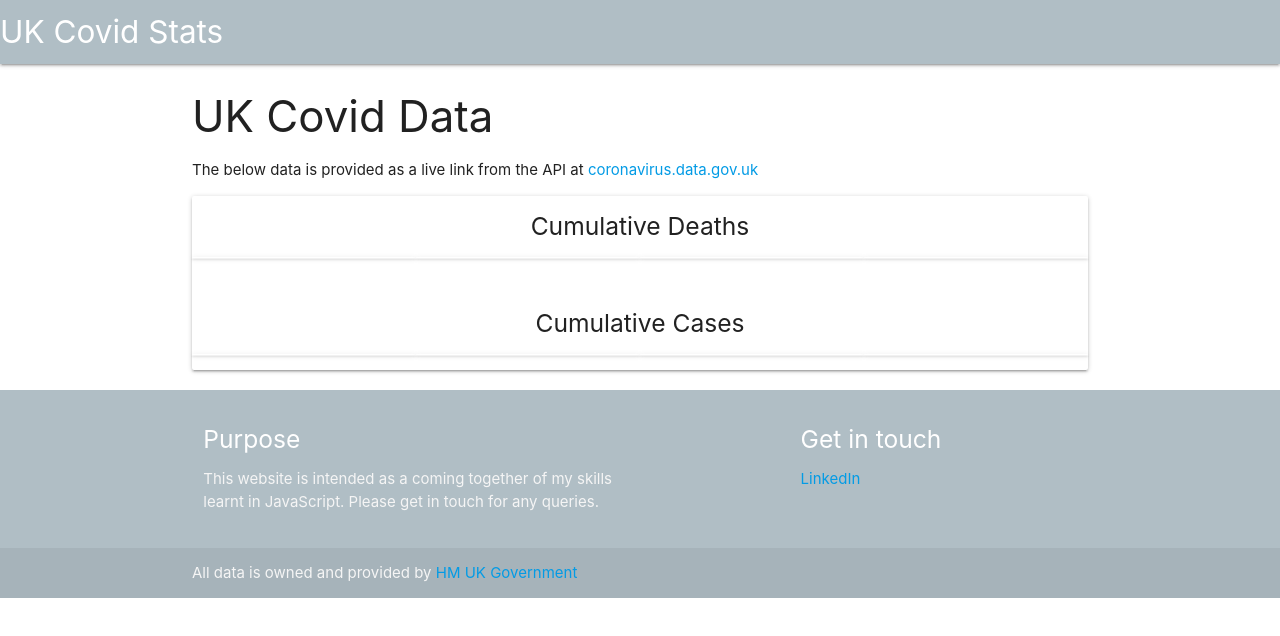
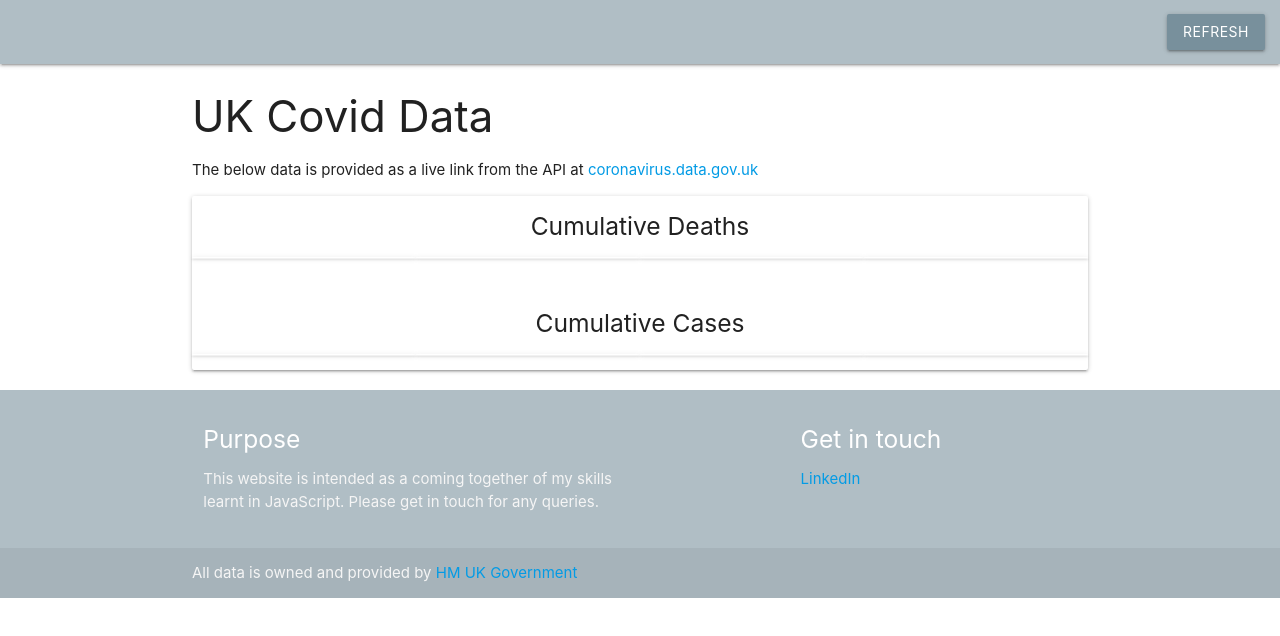
Before and after one commit to pauldewilson/live-uk-covid-data, a website: page index.html in a window 1280 px wide. Drawn offline with nearby package versions, Linux system fonts and the light colour scheme; no server answers.

Commit message:
Working, changed navbar to refresh button

```diff
--- a/index.html
+++ b/index.html
@@ -13,8 +13,8 @@
   <body>
     <nav>
         <div class="nav-wrapper #b0bec5 blue-grey lighten-3">
-          <a href="/" class="brand-logo">UK Covid Stats</a>
           <ul id="nav-mobile" class="right hide-on-med-and-down">
+            <li><a href="/" class="#78909c blue-grey lighten-1 waves-effect waves-light btn">refresh</a></li>
           </ul>
         </div>
       </nav>
```
